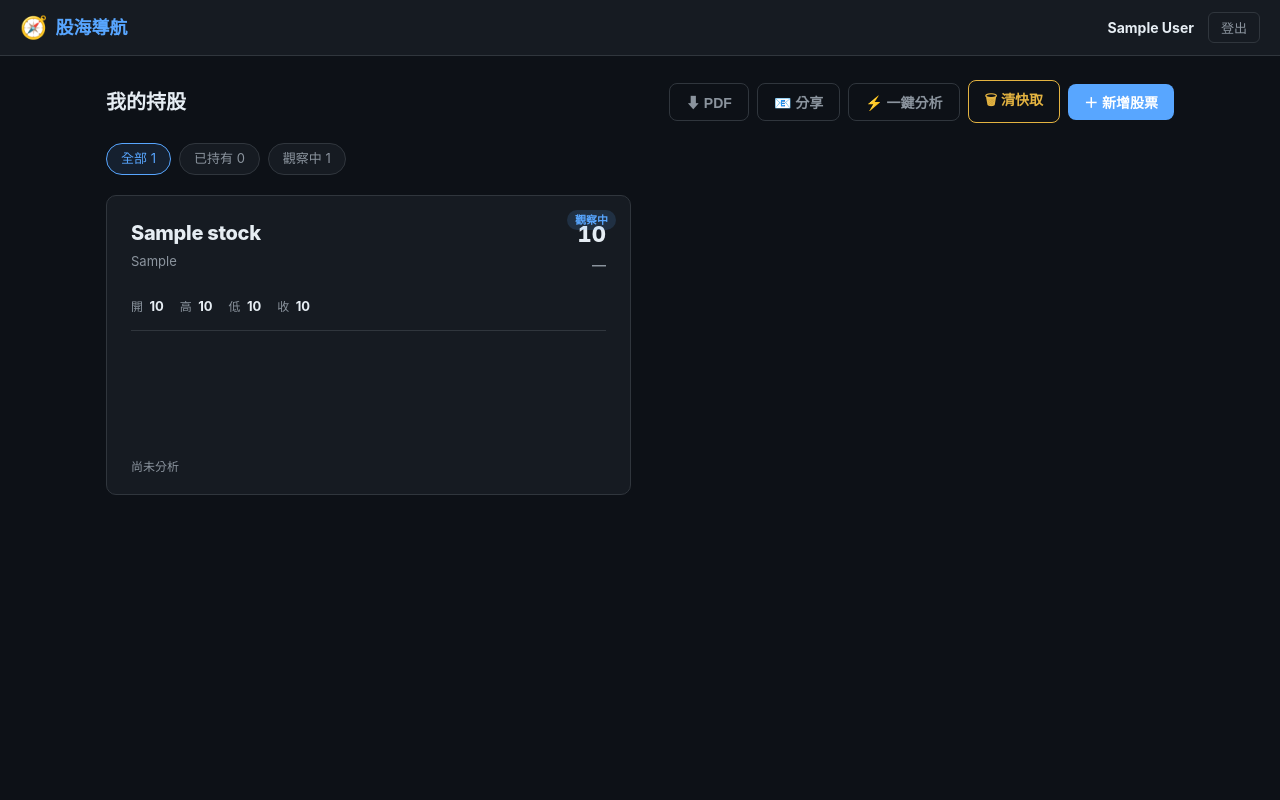
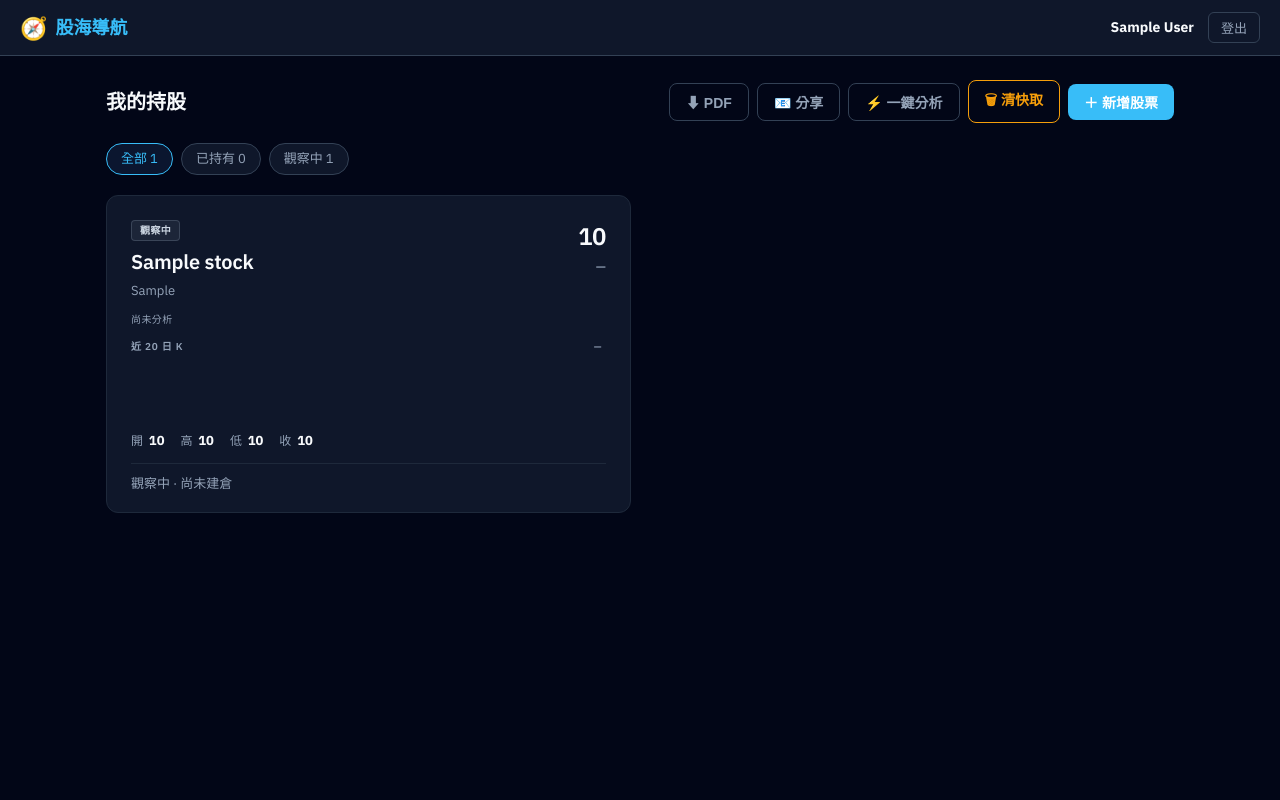
Before and after one commit to Jason690926/investment-system, a Flask app: page /dashboard in a window 1280 px wide. Run offline with Flask 3, Linux system fonts and the light colour scheme; a user stored in the database is signed in; tables that the repository leaves empty hold one stand-in row (values such as "Sample post"); a database or web service that is not in the repository returns one stand-in record (values such as "Sample title"); data that the repository does not hold is empty; some libraries are stand-ins or nearby versions.

Commit message:
feat(ui): dashboard 卡片改版 — slate-900 + 台股紅綠 + 20日K + IBM Plex Sans
CSS (static/css/app.css):
- :root token 全套重定義：slate-900 系列底色（bg #020617 / card #0F172A）
- 新增 --up/--down 漲跌語意 token（台股紅漲綠跌）
- 新增 --risk-low/mid/high token（cyan/amber/fuchsia），與漲跌分離
- 翻轉 .up/.down/.bull/.bear/.support-level/.resistance-level 等所有漲跌色為台股慣例
- Wyckoff badge / qs-* / 個股詳情頁的 quick summary 全部翻轉
- 風險色從紅綠改為獨立 token
- badge HOLD/WATCH 改用 accent/grey，避開漲跌綠衝突
- body 字體改 IBM Plex Sans + tabular-nums 全域
- .analyzed-badge display:none（漸層 bar 已足夠標示）

Layout (CSS + dashboard.js):
- badge 從 absolute top-right 改為 inline-block 放 card-name 上方
- 新增 .card-status-row：wyckoff badge + RISK chip 並排
- 新增 .card-spark-wrap：20 日迷你日 K 線 SVG 容器
- 移除 .risk-bar / .risk-fill 長條圖（chip 已足以傳達風險等級）
- card-row2 改為純 meta（持股顯示張數+成本、觀察顯示「尚未建倉」）

Sparkline 後端 (app.py / modules/data_enricher.py):
- get_stock_quote 抓 30 天 + 回傳 spark_bars: 最後 20 根 OHLC
- api_market_quote 三條讀取路徑均回 spark_bars：
  · QuoteCache 命中 → 額外查 MarketDataCache 補 spark_bars
  · MarketDataCache 命中 → 直接 slice daily_bars[-20:]
  · Yahoo fallback → get_stock_quote 已含

Sparkline 前端 (dashboard.js):
- 新增 renderSparkline(bars) helper，動態生成 SVG K 棒
- 新增 sparkPctLabel(bars) 計算 20D 整體漲跌幅
- buildCard 加入 status-row 與 spark-wrap 結構
- updateCardPrice 收到 spark_bars 後注入 SVG + 染色
- markCardAnalyzed 改用 .card-status-row 邏輯（不再用 risk-block）

字體 (templates/base.html):
- 載入 IBM Plex Sans Google Font（已含 PingFang TC / Microsoft JhengHei fallback）

驗證:
- pytest 37/37 通過
- py_compile 全綠
- dashboard.js / app.js syntax OK

Co-Authored-By: Claude Sonnet 4.6 <noreply@anthropic.com>

```diff
--- a/app.py
+++ b/app.py
@@ -305,12 +305,32 @@ def api_market_quote(symbol):
     today = (_dt.utcnow() + _td(hours=8)).date()
     key = f'{symbol}_{today}'
 
+    def _bars_to_spark(bars_list):
+        """daily_bars list[dict] → spark_bars list[20 個 OHLC]，給前端畫迷你日 K"""
+        return [
+            {'o': b['open'], 'h': b['high'], 'l': b['low'], 'c': b['close']}
+            for b in bars_list[-20:]
+        ] if bars_list else []
+
     if key not in _quote_cache:
         db = SessionLocal()
         try:
-            # ② QuoteCache 命中
+            # ② QuoteCache 命中（無 bars 資料，從 MarketDataCache 補 spark_bars）
             qc = db.query(QuoteCache).filter_by(symbol=symbol, cache_date=today).first()
             if qc and qc.close is not None:
+                spark = []
+                mkt_for_spark = (
+                    db.query(MarketDataCache)
+                    .filter_by(symbol=symbol)
+                    .order_by(MarketDataCache.cache_date.desc())
+                    .first()
+                )
+                if mkt_for_spark:
+                    try:
+                        bars = _json.loads(mkt_for_spark.data_json).get('daily_bars', [])
+                        spark = _bars_to_spark(bars)
+                    except Exception:
+                        pass
                 _quote_cache[key] = {
                     'symbol':     symbol,
                     'open':       float(qc.open) if qc.open is not None else None,
@@ -318,6 +338,7 @@ def api_market_quote(symbol):
                     'low':        float(qc.low) if qc.low is not None else None,
                     'close':      float(qc.close),
                     'prev_close': float(qc.prev_close) if qc.prev_close is not None else None,
+                    'spark_bars': spark,
                 }
             else:
                 # ③ MarketDataCache 命中（分析跑過後）
@@ -333,6 +354,7 @@ def api_market_quote(symbol):
                             'low':        last['low'],
                             'close':      last['close'],
                             'prev_close': prev['close'],
+                            'spark_bars': _bars_to_spark(bars),
                         }
         except Exception as e:
             print(f"[quote] DB 快取讀取失敗 {symbol}: {e}")
--- a/static/css/app.css
+++ b/static/css/app.css
@@ -1,18 +1,35 @@
-/* ── 變數 ─────────────────────────────────────────────── */
+/* ── 變數 (slate-900 + 台股漲紅跌綠) ─────────────────────── */
 :root {
-  --bg:         #0d1117;
-  --card:       #161b22;
-  --card-hover: #1c2128;
-  --border:     #30363d;
-  --text:       #e6edf3;
-  --muted:      #8b949e;
-  --green:      #3fb950;
-  --red:        #f85149;
-  --blue:       #58a6ff;
-  --orange:     #e3b341;
-  --purple:     #d2a8ff;
-  --radius:     10px;
-  --text-dim:   #b0bec8;
+  /* 主題色（slate-900 系列）*/
+  --bg:         #020617;
+  --card:       #0F172A;
+  --card-hover: #1E293B;
+  --border:     #334155;
+  --border-soft:#1E293B;
+  --text:       #F8FAFC;
+  --text-dim:   #CBD5E1;
+  --muted:      #94A3B8;
+
+  /* 通用色彩（保留 raw color tokens 給 button/toast/border/danger 等） */
+  --green:      #22C55E;   /* universal success / 台股「跌」色 */
+  --red:        #EF4444;   /* universal danger / 台股「漲」色 */
+  --orange:     #F59E0B;   /* universal warning */
+  --blue:       #38BDF8;   /* universal info / 已分析 */
+  --purple:     #D2A8FF;   /* legacy（未用，保留向後相容）*/
+
+  /* 漲跌色語意 token — 台股慣例：漲紅跌綠 */
+  --up:         #EF4444;   /* 紅 = 漲 / bull / 突破 / 壓力 */
+  --down:       #22C55E;   /* 綠 = 跌 / bear / 跌破 / 支撐 */
+
+  /* 風險色（獨立 token，避免跟漲跌混淆）*/
+  --risk-low:   #06B6D4;   /* cyan */
+  --risk-mid:   #F59E0B;   /* amber，同 --orange */
+  --risk-high:  #D946EF;   /* fuchsia */
+
+  /* 強調色 */
+  --accent:     #38BDF8;   /* 已分析、tab active，同 --blue */
+
+  --radius:     12px;
 }
 
 /* ── Reset ────────────────────────────────────────────── */
@@ -20,7 +37,9 @@
 body {
   background: var(--bg);
   color: var(--text);
-  font-family: -apple-system, BlinkMacSystemFont, 'Segoe UI', sans-serif;
+  font-family: 'IBM Plex Sans', -apple-system, BlinkMacSystemFont, 'Segoe UI',
+               'PingFang TC', 'Microsoft JhengHei', sans-serif;
+  font-feature-settings: 'tnum' on; /* tabular numbers — 數字統一寬，避免跳動 */
   font-size: 15px;
   line-height: 1.5;
   min-height: 100vh;
@@ -142,18 +161,18 @@ a:hover { text-decoration: underline; }
 /* ── Stock Card ───────────────────────────────────────── */
 .stock-card {
   background: var(--card);
-  border: 1px solid var(--border);
+  border: 1px solid var(--border-soft);
   border-radius: var(--radius);
   padding: 22px 24px 18px;
   cursor: pointer;
   transition: all .2s;
   position: relative;
-  min-height: var(--card-min-h, 200px); /* JS 依股票數動態設定 */
+  min-height: var(--card-min-h, 240px); /* 加高以容納 spark 圖 */
   display: flex;
   flex-direction: column;
 }
 .stock-card:hover {
-  border-color: var(--blue);
+  border-color: var(--accent);
   background: var(--card-hover);
   transform: translateY(-2px);
   box-shadow: 0 4px 20px rgba(0,0,0,.3);
@@ -168,18 +187,69 @@ a:hover { text-decoration: underline; }
   display: flex;
   justify-content: space-between;
   align-items: flex-start;
-  margin-bottom: 12px;
+  margin-bottom: 10px;
+  gap: 10px;
 }
-.card-name { font-size: 20px; font-weight: 800; letter-spacing: -.3px; }
-.card-symbol { font-size: 13px; color: var(--muted); margin-top: 4px; }
-.card-price-block { text-align: right; }
-.card-price { font-size: 22px; font-weight: 800; font-variant-numeric: tabular-nums; }
-.card-change { font-size: 14px; font-weight: 600; margin-top: 3px; }
-.up   { color: var(--green); }
-.down { color: var(--red); }
+.card-ident { min-width: 0; flex: 1; }
+.card-name { font-size: 20px; font-weight: 600; letter-spacing: -.2px; }
+.card-symbol { font-size: 13px; color: var(--muted); margin-top: 4px; font-weight: 400; }
+.card-price-block { text-align: right; flex-shrink: 0; }
+.card-price { font-size: 24px; font-weight: 600; letter-spacing: -.5px; }
+.card-change { font-size: 13px; font-weight: 500; margin-top: 3px; }
+/* 漲跌色 — 台股慣例：漲紅跌綠 */
+.up   { color: var(--up); }
+.down { color: var(--down); }
 .flat { color: var(--muted); }
 
-.card-divider { border: none; border-top: 1px solid var(--border); margin: 14px 0 12px; }
+.card-divider { border: none; border-top: 1px solid var(--border-soft); margin: 12px 0 10px; }
+
+/* Status row: wyckoff + risk inline chip 並排 */
+.card-status-row {
+  display: flex;
+  align-items: center;
+  gap: 8px;
+  margin: 0 0 4px;
+  flex-wrap: wrap;
+}
+.risk-inline {
+  font-size: 10px; font-weight: 600;
+  padding: 2px 8px; border-radius: 4px;
+  letter-spacing: .04em;
+}
+.risk-inline.risk-low  { color: var(--risk-low);  background: rgba(6,182,212,.10);  border: 1px solid rgba(6,182,212,.30); }
+.risk-inline.risk-mid  { color: var(--risk-mid);  background: rgba(245,158,11,.10); border: 1px solid rgba(245,158,11,.30); }
+.risk-inline.risk-high { color: var(--risk-high); background: rgba(217,70,239,.10); border: 1px solid rgba(217,70,239,.30); }
+.risk-inline-empty {
+  font-size: 10px; color: var(--muted); padding: 2px 0; letter-spacing: .04em;
+}
+
+/* 20 日 K 線 sparkline 容器 */
+.card-spark-wrap {
+  position: relative;
+  height: 56px;
+  margin: 22px 0 10px; /* top: 留 title/label 文字空間 */
+}
+.card-spark {
+  width: 100%; height: 100%;
+  display: block;
+}
+.card-spark-title {
+  position: absolute;
+  left: 0; top: -16px;
+  font-size: 10px; font-weight: 600;
+  color: var(--muted);
+  letter-spacing: .08em;
+  text-transform: uppercase;
+}
+.card-spark-label {
+  position: absolute;
+  right: 4px; top: -16px;
+  font-size: 10px; font-weight: 600;
+  color: var(--muted);
+  letter-spacing: .05em;
+}
+.card-spark-label.up   { color: var(--up); }
+.card-spark-label.down { color: var(--down); }
 
 .card-row2 {
   display: flex;
@@ -224,41 +276,35 @@ a:hover { text-decoration: underline; }
 }
 .card-meta strong { color: var(--text); font-size: 14px; }
 
-/* ── Badge ────────────────────────────────────────────── */
+/* ── Badge（card 內 inline，不再 absolute 避免跟 price 撞）─── */
 .badge {
-  font-size: 11px;
+  font-size: 10px;
   font-weight: 600;
   padding: 2px 8px;
-  border-radius: 20px;
-  position: absolute;
-  top: 14px;
-  right: 14px;
+  border-radius: 4px;
+  display: inline-block;
+  margin-bottom: 6px;
+  letter-spacing: .04em;
 }
-.badge-holding  { background: rgba(63,185,80,.15);  color: var(--green); }
-.badge-watching { background: rgba(88,166,255,.15); color: var(--blue);  }
+/* 持有/觀察 用 accent/grey，避開漲跌綠色衝突 */
+.badge-holding  { background: rgba(56,189,248,.12); color: var(--accent);   border: 1px solid rgba(56,189,248,.30); }
+.badge-watching { background: rgba(148,163,184,.10); color: var(--text-dim); border: 1px solid rgba(148,163,184,.25); }
 
 /* ── Analyzed card state ──────────────────────────────── */
 .stock-card.analyzed {
-  border-color: rgba(88,166,255,.35);
+  border-color: rgba(56,189,248,.30);
 }
 .stock-card.analyzed::after {
   content: '';
   position: absolute;
   top: 0; left: 0; right: 0;
   height: 2px;
-  background: linear-gradient(90deg, var(--blue), rgba(88,166,255,0));
+  background: linear-gradient(90deg, var(--accent), rgba(56,189,248,0));
   border-radius: var(--radius) var(--radius) 0 0;
   pointer-events: none;
 }
-.analyzed-badge {
-  font-size: 10px;
-  font-weight: 700;
-  color: var(--blue);
-  opacity: 0.6;
-  text-align: right;
-  margin-top: 8px;
-  letter-spacing: 0.08em;
-}
+/* analyzed-badge 已被頂部漸層 bar 取代（解決 opacity .6 違反 WCAG）*/
+.analyzed-badge { display: none; }
 
 /* ── Analyze progress bar ─────────────────────────────── */
 .analyze-progress {
--- a/static/js/dashboard.js
+++ b/static/js/dashboard.js
@@ -101,41 +101,45 @@ function buildCard(s) {
   const badgeText  = s.status === 'holding' ? '已持有' : '觀察中';
   const isAnalyzed = riskPct != null;
 
-  const riskBar = riskPct != null ? `
-    <div class="risk-block">
-      <div class="risk-label">
-        風險係數 <span class="${riskClass(riskPct)}">${riskPct}%</span>
-      </div>
-      <div class="risk-bar">
-        <div class="risk-fill ${riskClass(riskPct)}" style="width:${riskPct}%"></div>
-      </div>
-    </div>` : `<div class="risk-block" style="color:var(--muted);font-size:12px;">尚未分析</div>`;
+  // Status row: wyckoff badge + risk inline chip（並排）
+  const wyckoffChip = wyckoff
+    ? `<span class="wyckoff-badge ${wyckoffBadgeCls(wyckoff)}">${wyckoff}</span>`
+    : '';
+  const riskChip = riskPct != null
+    ? `<span class="risk-inline ${riskClass(riskPct)}">RISK ${riskPct}%</span>`
+    : (wyckoff ? '' : '<span class="risk-inline-empty">尚未分析</span>');
+  const statusRowHtml = (wyckoffChip || riskChip)
+    ? `<div class="card-status-row">${wyckoffChip}${riskChip}</div>`
+    : '';
 
+  // Meta row：holding 顯示張數+成本；watching 顯示「觀察中」
   let metaHtml = '';
   if (s.status === 'holding') {
     metaHtml = `<div class="card-meta">
       <div>${s.total_zhang ?? '--'} 張</div>
       ${s.avg_cost ? `<div>成本 <strong>${s.avg_cost}</strong></div>` : ''}
     </div>`;
+  } else {
+    metaHtml = `<div class="card-meta" style="color:var(--muted);">觀察中 · 尚未建倉</div>`;
   }
-
-  const wyckoffBadge = wyckoff
-    ? `<div class="wyckoff-badge ${wyckoffBadgeCls(wyckoff)}">${wyckoff}</div>`
-    : `<div class="wyckoff-badge wyckoff-none"></div>`;
 
   return `
   <div class="stock-card${isAnalyzed ? ' analyzed' : ''}" data-stock-id="${s.id}" onclick="openStockPage(${s.id})">
-    <span class="badge ${badgeCls}">${badgeText}</span>
     <div class="card-row1">
-      <div>
+      <div class="card-ident">
+        <span class="badge ${badgeCls}">${badgeText}</span>
         <div class="card-name">${s.name}</div>
         <div class="card-symbol">${s.symbol}</div>
-        ${wyckoffBadge}
       </div>
       <div class="card-price-block">
         <div class="card-price card-price-val">—</div>
         <div class="card-change flat">—</div>
       </div>
+    </div>
+    ${statusRowHtml}
+    <div class="card-spark-wrap">
+      <span class="card-spark-title">近 20 日 K</span>
+      <span class="card-spark-label flat">—</span>
     </div>
     <div class="card-ohlc">
       <span class="ohlc-item">開 <strong class="ohlc-o">—</strong></span>
@@ -145,11 +149,55 @@ function buildCard(s) {
     </div>
     <hr class="card-divider">
     <div class="card-row2">
-      ${riskBar}
       ${metaHtml}
     </div>
-    ${isAnalyzed ? '<div class="analyzed-badge">✦ 已分析</div>' : ''}
   </div>`;
+}
+
+/* ── 20 日迷你日 K 線 SVG 渲染（台股漲紅跌綠）──────────── */
+function renderSparkline(bars) {
+  if (!bars || bars.length < 2) return '';
+  const W = 200, H = 56, padY = 4;
+  let maxH = -Infinity, minL = Infinity;
+  for (const b of bars) {
+    if (b.h > maxH) maxH = b.h;
+    if (b.l < minL) minL = b.l;
+  }
+  const range = (maxH - minL) || 1;
+  const usable = H - padY * 2;
+  const n = bars.length;
+  const slot = W / n;
+  const bodyW = Math.max(slot * 0.6, 2);
+  const halfBody = bodyW / 2;
+  const yOf = (p) => padY + (1 - (p - minL) / range) * usable;
+
+  const parts = [];
+  for (let i = 0; i < n; i++) {
+    const b = bars[i];
+    const xc = slot * (i + 0.5);
+    const isUp = b.c >= b.o;
+    const color = isUp ? '#EF4444' : '#22C55E';   // 台股：漲紅跌綠
+    const yH = yOf(b.h), yL = yOf(b.l);
+    const yO = yOf(b.o), yC = yOf(b.c);
+    const top = Math.min(yO, yC);
+    const h = Math.max(Math.abs(yO - yC), 1);
+    parts.push(
+      `<line x1="${xc.toFixed(1)}" y1="${yH.toFixed(1)}" x2="${xc.toFixed(1)}" y2="${yL.toFixed(1)}" stroke="${color}"/>`,
+      `<rect x="${(xc - halfBody).toFixed(1)}" y="${top.toFixed(1)}" width="${bodyW.toFixed(1)}" height="${h.toFixed(1)}" fill="${color}"/>`
+    );
+  }
+  return `<svg class="card-spark" viewBox="0 0 ${W} ${H}" preserveAspectRatio="none">${parts.join('')}</svg>`;
+}
+
+function sparkPctLabel(bars) {
+  if (!bars || bars.length < 2) return ['flat', '—'];
+  const first = bars[0].c, last = bars[bars.length - 1].c;
+  if (!first) return ['flat', '—'];
+  const pct = (last - first) / first * 100;
+  if (Math.abs(pct) < 0.05) return ['flat', '0.0%'];
+  const cls = pct >= 0 ? 'up' : 'down';
+  const arrow = pct >= 0 ? '▲' : '▼';
+  return [cls, `${arrow} ${pct >= 0 ? '+' : ''}${pct.toFixed(1)}%`];
 }
 
 /* ── 非同步抓各卡片行情（輕量 /quote 端點）────────────────
@@ -202,6 +250,22 @@ function updateCardPrice(stockId, q) {
   set('.ohlc-h', q.high,  'up');
   set('.ohlc-l', q.low,   'down');
   set('.ohlc-c', q.close);
+
+  // 20 日迷你 K 線 sparkline
+  if (q.spark_bars && q.spark_bars.length >= 2) {
+    const wrap = card.querySelector('.card-spark-wrap');
+    if (wrap) {
+      const oldSvg = wrap.querySelector('svg.card-spark');
+      if (oldSvg) oldSvg.remove();
+      wrap.insertAdjacentHTML('beforeend', renderSparkline(q.spark_bars));
+      const labelEl = wrap.querySelector('.card-spark-label');
+      if (labelEl) {
+        const [cls, text] = sparkPctLabel(q.spark_bars);
+        labelEl.className = 'card-spark-label ' + cls;
+        labelEl.textContent = text;
+      }
+    }
+  }
 }
 
 /* ── 週末視窗判斷（週五 14:30 ~ 週一 09:00 台灣時間）──── */
@@ -300,29 +364,41 @@ function markCardAnalyzed(stockId, riskPct, wyckoffPhase) {
   if (!card) return;
   card.classList.add('analyzed');
 
-  if (riskPct != null) {
-    const rc = riskClass(riskPct);
-    const rb = card.querySelector('.risk-block');
-    if (rb) rb.innerHTML = `
-      <div class="risk-label">風險係數 <span class="${rc}">${riskPct}%</span></div>
-      <div class="risk-bar"><div class="risk-fill ${rc}" style="width:${riskPct}%"></div></div>`;
+  // 找或建 card-status-row（插在 card-row1 後）
+  let statusRow = card.querySelector('.card-status-row');
+  if (!statusRow) {
+    statusRow = document.createElement('div');
+    statusRow.className = 'card-status-row';
+    const row1 = card.querySelector('.card-row1');
+    if (row1) row1.after(statusRow);
   }
+  // 移除「尚未分析」placeholder
+  const empty = statusRow.querySelector('.risk-inline-empty');
+  if (empty) empty.remove();
+
+  // 更新或建立 wyckoff badge（插在 row 最前）
   if (wyckoffPhase) {
-    const wb = card.querySelector('.wyckoff-badge');
+    let wb = statusRow.querySelector('.wyckoff-badge');
     if (wb) {
       wb.textContent = wyckoffPhase;
       wb.className = `wyckoff-badge ${wyckoffBadgeCls(wyckoffPhase)}`;
     } else {
-      card.querySelector('.card-symbol')
-          ?.insertAdjacentHTML('afterend',
-            `<div class="wyckoff-badge ${wyckoffBadgeCls(wyckoffPhase)}">${wyckoffPhase}</div>`);
+      statusRow.insertAdjacentHTML('afterbegin',
+        `<span class="wyckoff-badge ${wyckoffBadgeCls(wyckoffPhase)}">${wyckoffPhase}</span>`);
     }
   }
-  if (!card.querySelector('.analyzed-badge')) {
-    const b = document.createElement('div');
-    b.className = 'analyzed-badge';
-    b.textContent = '✦ 已分析';
-    card.appendChild(b);
+
+  // 更新或建立 risk chip（插在 row 最後）
+  if (riskPct != null) {
+    let rc = statusRow.querySelector('.risk-inline');
+    const cls = riskClass(riskPct);
+    if (rc) {
+      rc.textContent = `RISK ${riskPct}%`;
+      rc.className = `risk-inline ${cls}`;
+    } else {
+      statusRow.insertAdjacentHTML('beforeend',
+        `<span class="risk-inline ${cls}">RISK ${riskPct}%</span>`);
+    }
   }
 }
 
--- a/templates/base.html
+++ b/templates/base.html
@@ -4,6 +4,9 @@
   <meta charset="UTF-8">
   <meta name="viewport" content="width=device-width, initial-scale=1.0">
   <title>{% block title %}股海導航{% endblock %}</title>
+  <link rel="preconnect" href="https://fonts.googleapis.com">
+  <link rel="preconnect" href="https://fonts.gstatic.com" crossorigin>
+  <link href="https://fonts.googleapis.com/css2?family=IBM+Plex+Sans:wght@400;500;600;700&display=swap" rel="stylesheet">
   <link rel="stylesheet" href="{{ url_for('static', filename='css/app.css') }}">
   {% block head %}{% endblock %}
 </head>
```
Also changed, not shown: other parts of static/css/app.css (+40 -46 lines), modules/data_enricher.py (+12 -2 lines), 1 other file.
